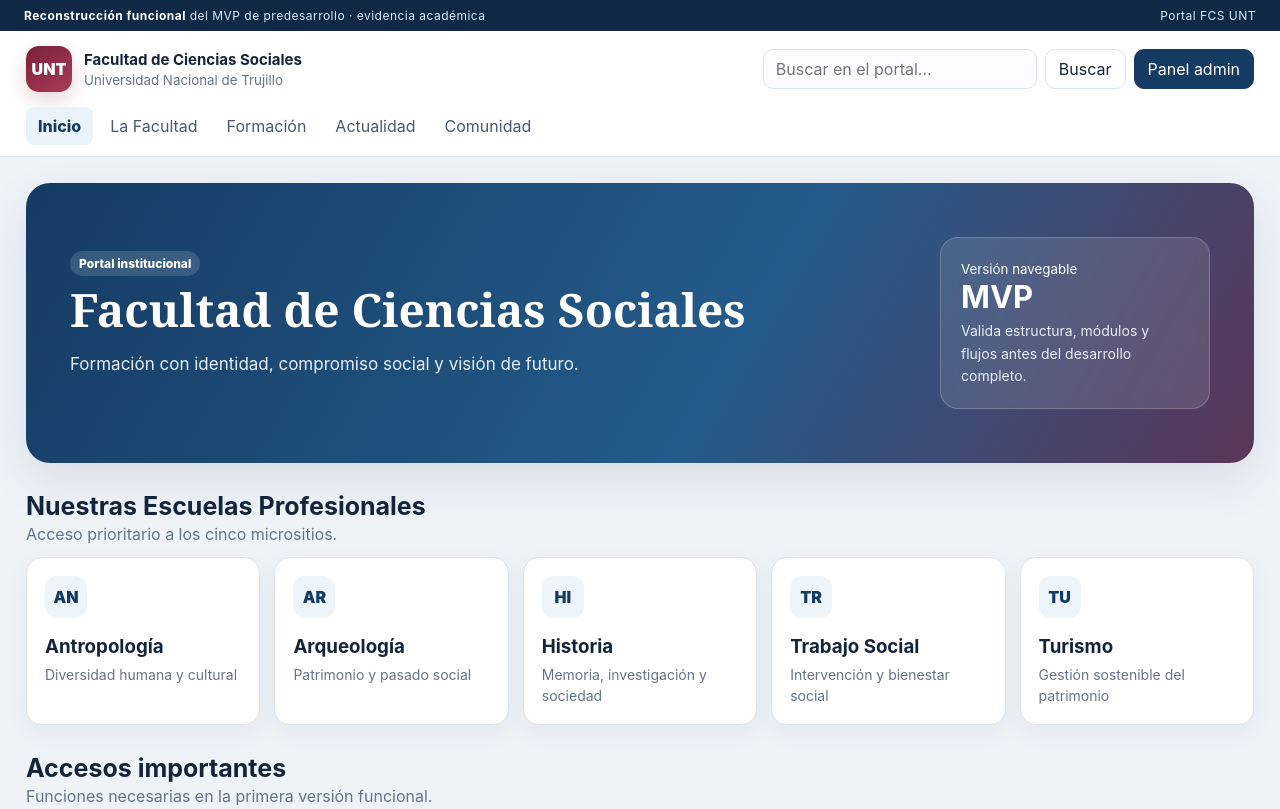
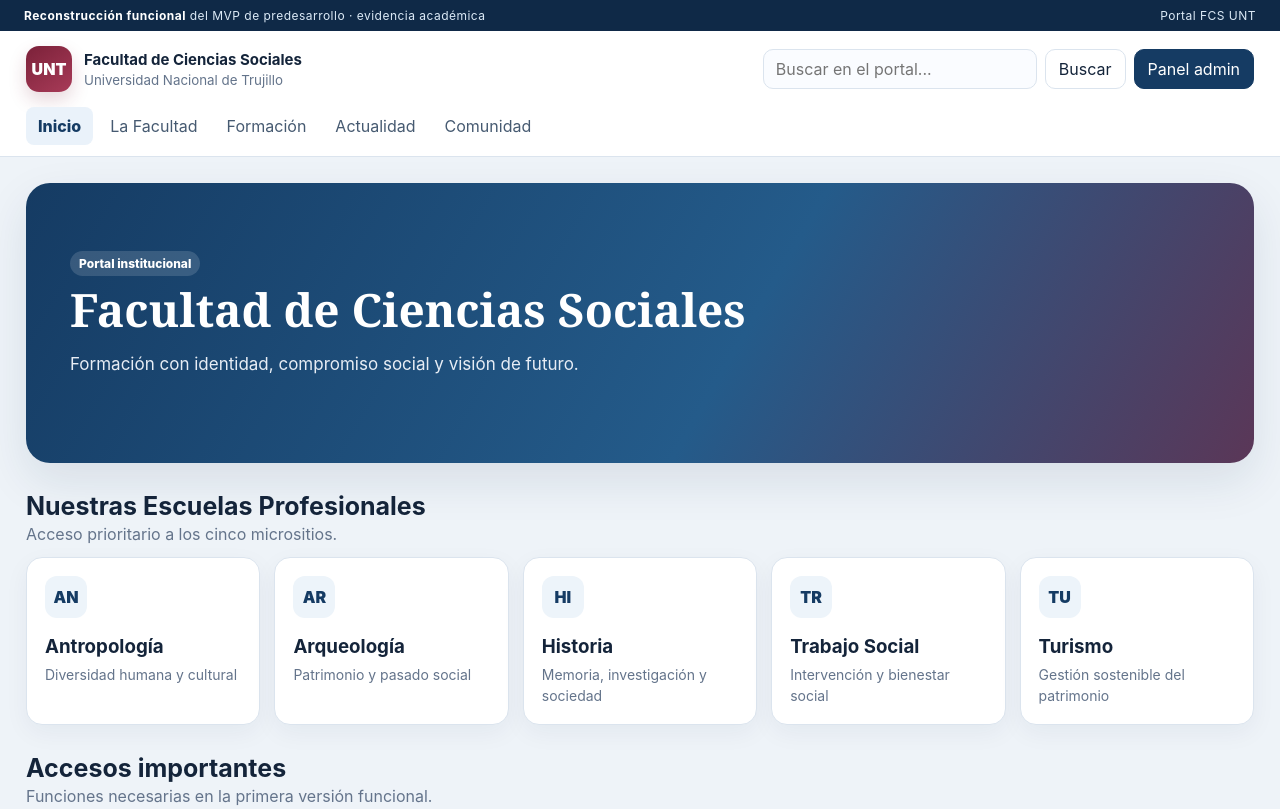
Before and after one commit to JanGP17/mvp-fcs-unt, a plain HTML site: page index.html in a window 1280 px wide. Shown: the top 809 px of the page. Drawn offline with Linux system fonts and the light colour scheme.

Commit message:
Retira bloque informativo del hero del MVP

```diff
--- a/index.html
+++ b/index.html
@@ -31,11 +31,9 @@
     .nav button{border:0;background:transparent;color:#465a71;padding:9px 12px;border-radius:8px}
     .nav button.active{background:#eaf2fa;color:var(--blue);font-weight:800}
     .shell{max-width:1320px;margin:auto;padding:26px}
-    .hero{border-radius:24px;background:linear-gradient(120deg,#153b63 0%,#245b8a 58%,#7b2139 125%);color:white;padding:44px;min-height:280px;display:flex;justify-content:space-between;align-items:center;gap:32px;box-shadow:var(--shadow)}
+    .hero{border-radius:24px;background:linear-gradient(120deg,#153b63 0%,#245b8a 58%,#7b2139 125%);color:white;padding:44px;min-height:280px;display:flex;justify-content:flex-start;align-items:center;gap:32px;box-shadow:var(--shadow)}
     .hero h1{font-family:Georgia,serif;font-size:46px;line-height:1.05;margin:9px 0 13px}
     .hero p{max-width:700px;color:#e7edf5;font-size:17px;line-height:1.6}
-    .heroaside{width:270px;padding:20px;border-radius:18px;background:rgba(255,255,255,.11);border:1px solid rgba(255,255,255,.2);backdrop-filter:blur(6px)}
-    .heroaside b{display:block;font-size:31px}
     .badge{display:inline-flex;align-items:center;border-radius:999px;background:#edf4fa;color:var(--blue);padding:5px 9px;font-size:12px;font-weight:800}
     .hero .badge{background:rgba(255,255,255,.14);color:white}
     .section{margin-top:28px}
@@ -76,7 +74,7 @@
     .field input,.field textarea,.field select{width:100%;border:1px solid var(--line);border-radius:10px;padding:10px;background:#fbfdff}
     .field textarea{min-height:105px}
     .footer{margin-top:35px;padding:24px 0;color:var(--muted);font-size:13px;border-top:1px solid var(--line)}
-    @media(max-width:980px){.grid5{grid-template-columns:repeat(2,1fr)}.grid4,.grid3,.stats{grid-template-columns:repeat(2,1fr)}.grid2{grid-template-columns:1fr}.hero{padding:30px}.hero h1{font-size:38px}.heroaside{display:none}.sidebar{display:none}}
+    @media(max-width:980px){.grid5{grid-template-columns:repeat(2,1fr)}.grid4,.grid3,.stats{grid-template-columns:repeat(2,1fr)}.grid2{grid-template-columns:1fr}.hero{padding:30px}.hero h1{font-size:38px}.sidebar{display:none}}
     @media(max-width:600px){.shell{padding:15px}.brandrow{padding:12px 15px}.nav{padding:0 15px 10px}.search{display:none}.grid5,.grid4,.grid3,.stats{grid-template-columns:1fr}.hero{padding:25px;min-height:220px}.hero h1{font-size:32px}.evidence{padding:7px 12px}}
   </style>
 </head>
@@ -129,7 +127,7 @@ function renderNav(){
 function hero(){
   const title=mode==='faculty'?'Facultad de Ciencias Sociales':'Escuela Profesional de '+school;
   const subtitle=mode==='faculty'?'Formación con identidad, compromiso social y visión de futuro.':'Micrositio académico con navegación propia y contenidos administrables.';
-  return '<section class="hero"><div><span class="badge">'+(mode==='faculty'?'Portal institucional':'Escuela profesional')+'</span><h1>'+title+'</h1><p>'+subtitle+'</p>'+(mode==='school'?'<button class="btn" onclick="backFaculty()">← Volver a Facultad</button>':'')+'</div><div class="heroaside"><small>Versión navegable</small><b>MVP</b><p style="margin:5px 0 0;font-size:14px">Valida estructura, módulos y flujos antes del desarrollo completo.</p></div></section>';
+  return '<section class="hero"><div><span class="badge">'+(mode==='faculty'?'Portal institucional':'Escuela profesional')+'</span><h1>'+title+'</h1><p>'+subtitle+'</p>'+(mode==='school'?'<button class="btn" onclick="backFaculty()">← Volver a Facultad</button>':'')+'</div></section>';
 }
 function schoolCards(){
   return '<div class="grid5">'+schools.map(s=>'<div class="card click" onclick="enterSchool(\''+s[0]+'\')"><div class="schoolicon">'+s[0].slice(0,2).toUpperCase()+'</div><h3>'+s[0]+'</h3><p>'+s[1]+'</p></div>').join('')+'</div>';
```
